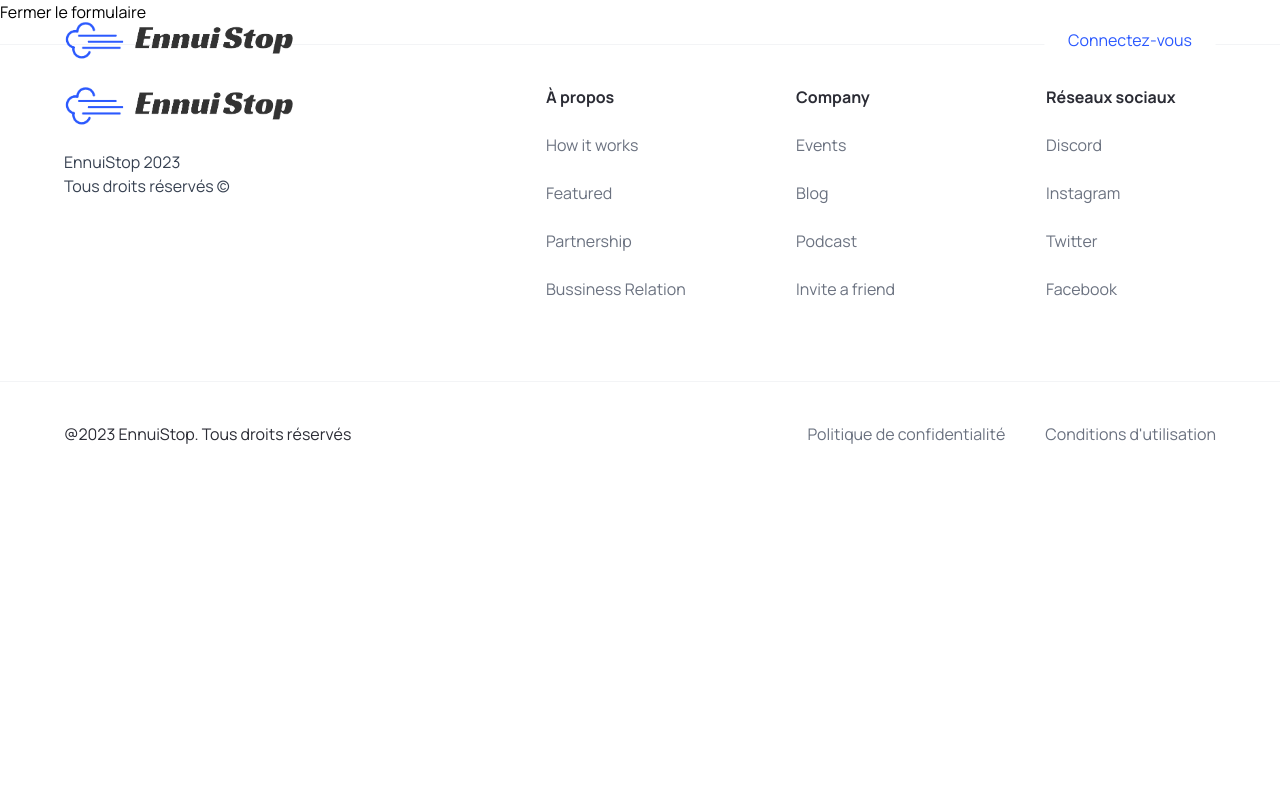
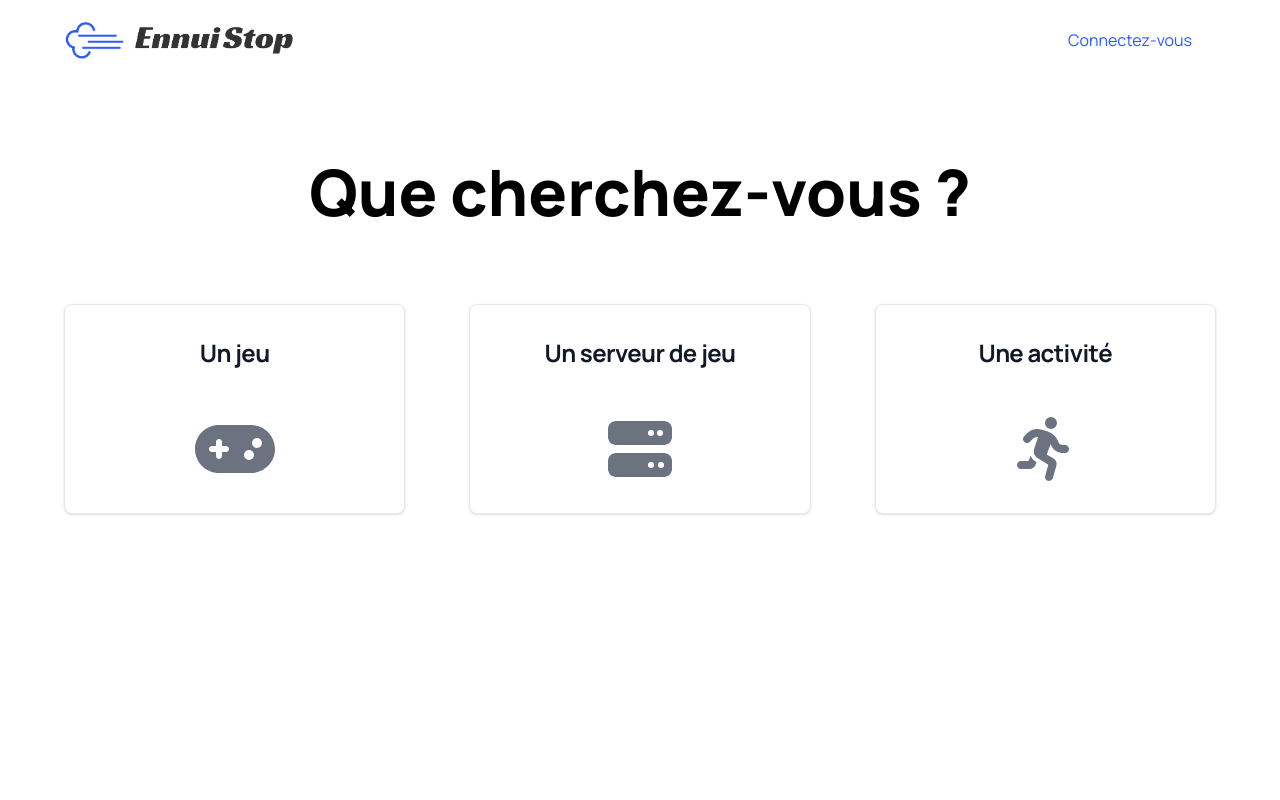
Before and after one commit to EnzoNli/pub-client, a Next.js app: page / in a window 1280 px wide. Both pictures are taken after a click on the button "Lancez-vous !". Shown: the top 800 px of the page. Built offline with nearby package versions, Linux system fonts and the light colour scheme.

Commit message:
:fire: Transitions + boutons formulaire

```diff
--- a/app/globals.css
+++ b/app/globals.css
@@ -63,99 +63,6 @@
 }
 /* END: Hero styles */
 
-/* START: Home styles */
-
-.home__text-container {
-  @apply flex flex-col items-start justify-start gap-y-2.5 text-black-100;
-}
-
-.home__filters {
-  @apply mt-12 w-full flex-between items-center flex-wrap gap-5;
-}
-
-.home__filter-container {
-  @apply flex justify-start flex-wrap items-center gap-2;
-}
-
-.home__cars-wrapper {
-  @apply grid 2xl:grid-cols-4 xl:grid-cols-3 md:grid-cols-2 grid-cols-1 w-full gap-8 pt-14;
-}
-
-.home__error-container {
-  @apply mt-16 flex justify-center items-center flex-col gap-2;
-}
-/* END: Home styles */
-
-/* START: Car Card styles */
-.car-card {
-  @apply flex flex-col p-6 justify-center items-start text-black-100 bg-primary-blue-100 hover:bg-white hover:shadow-md rounded-3xl;
-}
-
-.car-card__content {
-  @apply w-full flex justify-between items-start gap-2;
-}
-
-.car-card__content-title {
-  @apply text-[22px] leading-[26px] font-bold capitalize;
-}
-
-.car-card__price {
-  @apply flex mt-6 text-[32px] leading-[38px] font-extrabold;
-}
-
-.car-card__price-dollar {
-  @apply self-start text-[14px] leading-[17px] font-semibold;
-}
-
-.car-card__price-day {
-  @apply self-end text-[14px] leading-[17px] font-medium;
-}
-
-.car-card__image {
-  @apply relative w-full h-40 my-3 object-contain;
-}
-
-.car-card__icon-container {
-  @apply flex group-hover:invisible w-full justify-between text-grey;
-}
-
-.car-card__icon {
-  @apply flex flex-col justify-center items-center gap-2;
-}
-
-.car-card__icon-text {
-  @apply text-[14px] leading-[17px];
-}
-
-.car-card__btn-container {
-  @apply hidden group-hover:flex absolute bottom-0 w-full z-10;
-}
-/* END: Car Card styles */
-
-/* START: Car Details styles */
-.car-details__dialog-panel {
-  @apply relative w-full max-w-lg max-h-[90vh] overflow-y-auto transform rounded-2xl bg-white p-6 text-left shadow-xl transition-all flex flex-col gap-5;
-}
-
-.car-details__close-btn {
-  @apply absolute top-2 right-2 z-10 w-fit p-2 bg-primary-blue-100 rounded-full;
-}
-
-.car-details__main-image {
-  @apply relative w-full h-40 bg-pattern bg-cover bg-center rounded-lg;
-}
-/* END: Car Details styles */
-
-/* START: Custom Filter styles */
-.custom-filter__btn {
-  @apply relative w-full min-w-[127px] flex justify-between items-center cursor-default rounded-lg bg-white py-2 px-3 text-left shadow-md sm:text-sm border;
-}
-
-.custom-filter__options {
-  @apply absolute mt-1 max-h-60 w-full overflow-auto rounded-md bg-white py-1 text-base shadow-lg ring-1 ring-black ring-opacity-5 focus:outline-none sm:text-sm;
-}
-/* END: Custom Filter styles */
-
 /* START: Footer styles */
 .footer {
   @apply flex flex-col text-black-100  mt-5 border-t border-gray-100;
@@ -186,34 +93,21 @@
 }
 /* END: Footer styles */
 
-/* START: searchbar styles */
-.searchbar {
-  @apply flex items-center justify-start max-sm:flex-col w-full relative max-sm:gap-4 max-w-3xl;
+/* START: Form styles */
+.form__title {
+  @apply flex justify-center 2xl:text-[72px] sm:text-[64px] text-[50px] font-extrabold pb-16;
 }
 
-.searchbar__item {
-  @apply flex-1 max-sm:w-full flex justify-start items-center relative;
+.select__button {
+  @apply flex justify-between items-center flex-col max-w-md p-8 bg-white border border-gray-200 rounded-lg shadow hover:bg-gray-100 dark:bg-gray-800 dark:border-gray-700 dark:hover:bg-gray-700;
 }
 
-.searchbar__input {
-  @apply w-full h-[48px] pl-12 p-4 bg-light-white rounded-r-full max-sm:rounded-full outline-none cursor-pointer text-sm;
-}
-/* END: searchbar styles */
-
-/* START: search manufacturer styles */
-.search-manufacturer {
-  @apply flex-1 max-sm:w-full flex justify-start items-center;
+.text__button {
+  @apply mb-2 text-2xl font-bold tracking-tight text-gray-900 dark:text-white pb-10;
 }
 
-.search-manufacturer__input {
-  @apply w-full h-[48px] pl-12 p-4 rounded-l-full max-sm:rounded-full bg-light-white outline-none cursor-pointer text-sm;
+.form__icons {
+  @apply h-16 text-gray-500 group-hover:text-primary-blue transition-colors duration-100;
 }
 
-.search-manufacturer__options {
-  @apply absolute mt-1 max-h-60 w-full overflow-auto rounded-md bg-white py-1 text-base shadow-lg ring-1 ring-black ring-opacity-5 focus:outline-none sm:text-sm;
-}
-
-.search-manufacturer__option {
-  @apply cursor-default select-none py-2 pl-10 pr-4;
-}
-/* END: search manufacturer styles */
+/* END: Buttons styles */
--- a/components/Form.tsx
+++ /dev/null
@@ -1,14 +0,0 @@
-import { FormProps } from "@/types";
-import React from "react";
-
-const Form = ({ onClose }: FormProps) => {
-  // Ajoutez ici le code du formulaire
-  return (
-    <div className="form">
-      {/* Ajoutez les champs et le code HTML de votre formulaire ici */}
-      <button onClick={onClose}>Fermer le formulaire</button>
-    </div>
-  );
-};
-
-export default Form;
--- a/components/Hero.tsx
+++ b/components/Hero.tsx
@@ -4,28 +4,34 @@ import React, { useState } from "react";
 import Image from "next/image";
 import CustomButton from "./CustomButton";
 import Link from "next/link";
-import Form from "./Form";
+import Form from "./form/Form";
+import { animate, motion } from "framer-motion";
 
 const Hero = () => {
   const [showForm, setShowForm] = useState(false);
 
   const handleButtonClick = () => {
+    animate(".base__hero", { opacity: 0 });
+    setTimeout(() => {
       setShowForm(true);
+    }, 1000);
   };
 
   const handleCloseForm = () => {
     setShowForm(false);
   };
 
-  return (
-    <div className="hero">
-      {!showForm ? (
-        <>
+  return !showForm ? (
+    <motion.div
+      className="hero base__hero"
+      initial={{ opacity: 0 }}
+      whileInView={{ opacity: 1 }}
+    >
       <div className="flex-1 pt-36 padding-x">
         <h1 className="hero__title">Vous vous ennuyez ?</h1>
         <p className="hero__subtitle">
-              Cherchez un jeu, un serveur. Trouvez facilement et rapidement
-              quelque chose à faire en répondant à quelques questions !
+          Cherchez un jeu, un serveur. Trouvez facilement et rapidement quelque
+          chose à faire en répondant à quelques questions !
         </p>
         <CustomButton
           title="Lancez-vous !"
@@ -35,18 +41,14 @@ const Hero = () => {
       </div>
       <div className="hero__image-container">
         <div className="hero__image">
-              <Image
-                src="/hero.png"
-                alt="hero"
-                fill
-                className="object-contain"
-              />
+          <Image src="/hero.png" alt="hero" fill className="object-contain" />
         </div>
         <div className="hero__image-overlay" />
       </div>
-        </>
-      ) : null}
-      {showForm && <Form onClose={handleCloseForm} />}
+    </motion.div>
+  ) : (
+    <div className="hero">
+      <Form onClose={handleCloseForm} />
     </div>
   );
 };
--- a/components/Navbar.tsx
+++ b/components/Navbar.tsx
@@ -1,3 +1,5 @@
+"use client";
+
 import Link from "next/link";
 import Image from "next/image";
 
@@ -7,7 +9,11 @@ const Navbar = () => {
   return (
     <header className="w-full z-10 fixed">
       <nav className="max-w-[1440px] mx-auto flex justify-between items-center sm:px-16 px-6 py-4">
-        <Link href="/" className="flex justify-center items-center">
+        <Link
+          href="/"
+          onClick={() => window.location.reload()}
+          className="flex justify-center items-center"
+        >
           <Image
             src="/logo.png"
             alt="Logo"
--- /dev/null
+++ b/components/form/Form.tsx
@@ -0,0 +1,49 @@
+"use client";
+
+import { FormProps } from "@/types";
+import {
+  faGamepad,
+  faPersonRunning,
+  faServer,
+} from "@fortawesome/free-solid-svg-icons";
+import { motion } from "framer-motion";
+import React from "react";
+import FormButton from "./FormButton";
+
+const Form = ({ onClose }: FormProps) => {
+  return (
+    <div className="form flex-1 pt-36 padding-x">
+      <motion.h1
+        initial="hidden"
+        animate="visible"
+        variants={{
+          hidden: {
+            scale: 0.8,
+            opacity: 0,
+          },
+          visible: {
+            scale: 1,
+            opacity: 1,
+            transition: {
+              delay: 0.2,
+            },
+          },
+        }}
+        className="form__title"
+      >
+        Que cherchez-vous ?
+      </motion.h1>
+      <div className="grid grid-cols-3 gap-16 pb-96">
+        <FormButton content={"Un jeu"} delay={0.4} icon={faGamepad} />
+        <FormButton content={"Un serveur de jeu"} delay={0.6} icon={faServer} />
+        <FormButton
+          content={"Une activité"}
+          delay={0.8}
+          icon={faPersonRunning}
+        />
+      </div>
+    </div>
+  );
+};
+
+export default Form;
--- /dev/null
+++ b/components/form/FormButton.tsx
@@ -0,0 +1,34 @@
+"use client";
+
+import { FormButtonProps } from "@/types";
+import { FontAwesomeIcon } from "@fortawesome/react-fontawesome";
+import { motion } from "framer-motion";
+import Image from "next/image";
+
+const FormButton = ({ content, delay, icon }: FormButtonProps) => {
+  return (
+    <motion.button
+      initial="hidden"
+      animate="visible"
+      variants={{
+        hidden: {
+          scale: 0.8,
+          opacity: 0,
+        },
+        visible: {
+          scale: 1,
+          opacity: 1,
+          transition: {
+            delay: delay,
+          },
+        },
+      }}
+      className="group select__button"
+    >
+      <h5 className="text__button">{content}</h5>
+      <FontAwesomeIcon className="form__icons" icon={icon} />
+    </motion.button>
+  );
+};
+
+export default FormButton;
--- a/components/index.ts
+++ b/components/index.ts
@@ -1,7 +1,8 @@
 import CustomButton from "./CustomButton";
 import Footer from "./Footer";
-import Form from "./Form";
+import Form from "./form/Form";
+import FormButton from "./form/FormButton";
 import Hero from "./Hero";
 import Navbar from "./Navbar";
 
-export { Hero, CustomButton, Navbar, Footer, Form };
+export { Hero, CustomButton, Navbar, Footer, Form, FormButton };
--- a/package.json
+++ b/package.json
@@ -9,10 +9,14 @@
     "lint": "next lint"
   },
   "dependencies": {
+    "@fortawesome/fontawesome-svg-core": "^6.4.0",
+    "@fortawesome/free-solid-svg-icons": "^6.4.0",
+    "@fortawesome/react-fontawesome": "^0.2.0",
     "@types/node": "20.4.2",
     "@types/react": "18.2.15",
     "@types/react-dom": "18.2.7",
     "autoprefixer": "10.4.14",
+    "framer-motion": "^10.13.0",
     "next": "13.4.10",
     "postcss": "8.4.26",
     "react": "18.2.0",
```
Also changed, not shown: types/index.ts (+7 -0 lines). Lines whose indentation alone changed are shown as unchanged.
